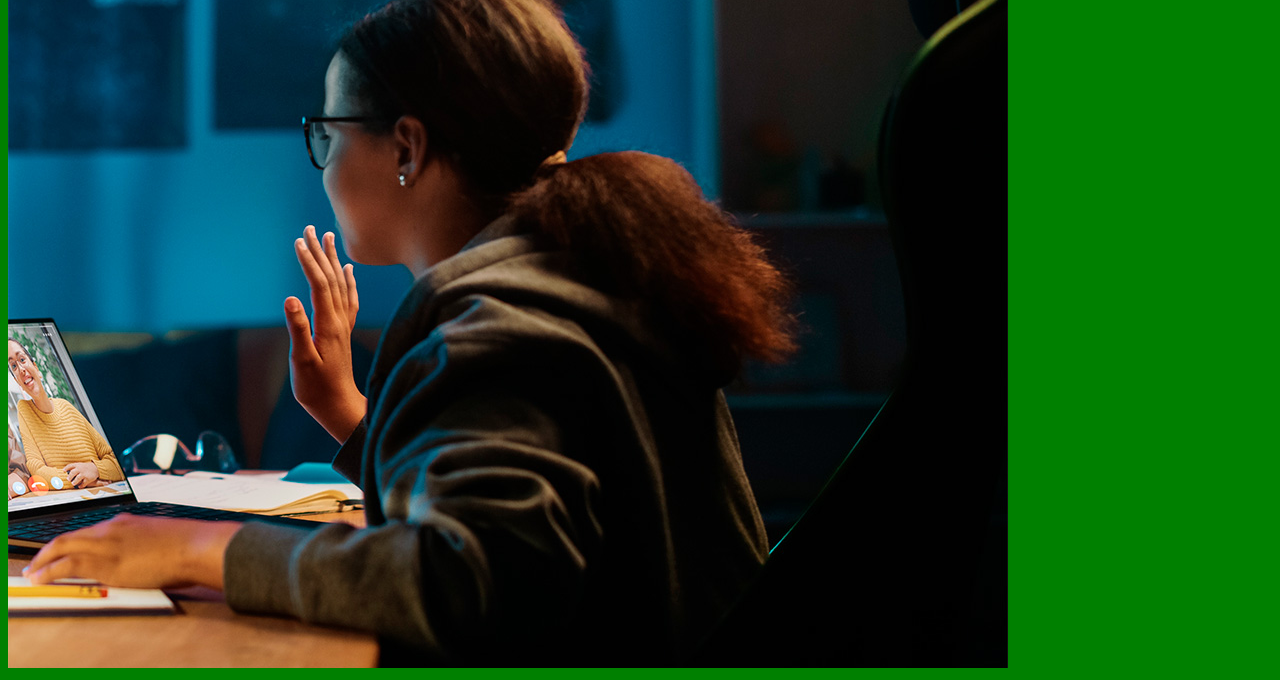
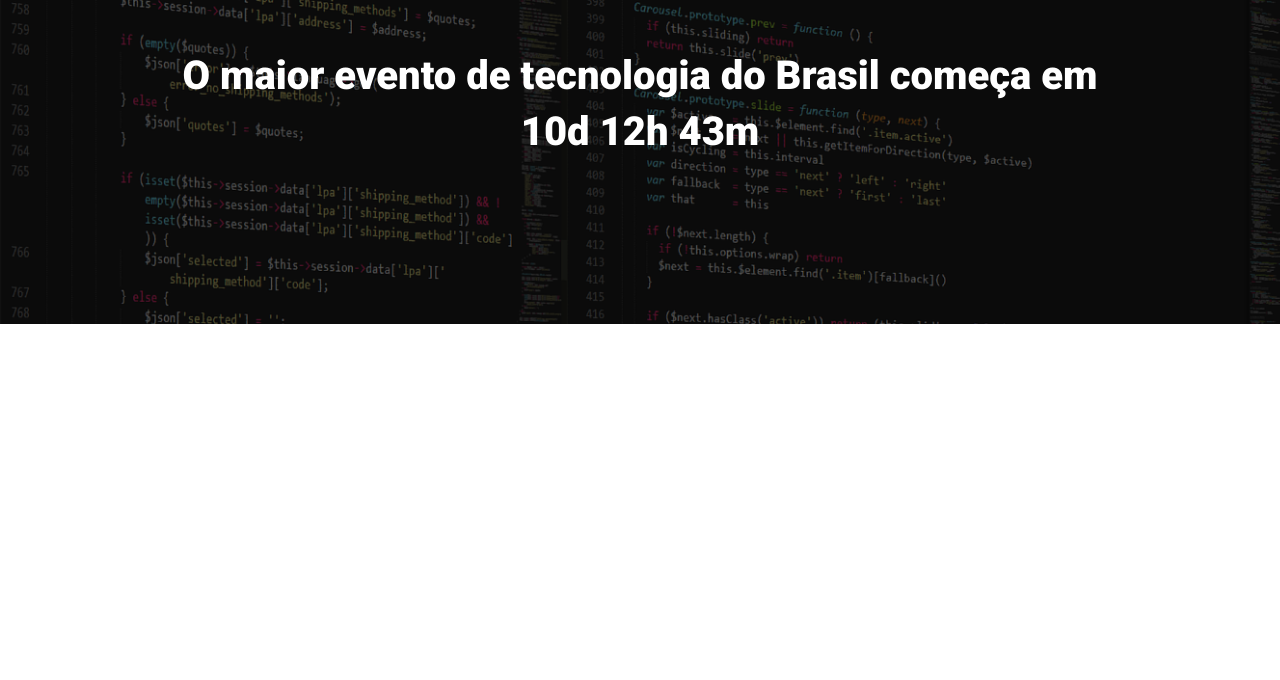
Before and after one commit to Flixz1n/ebac_techTalks, a website built with Parcel: page src/index.html in a window 1280 px wide. Shown: the part 160-840 px from the top of the page. After the commit the page ends 800 px from the top, so only its background shows below. Built offline with nearby package versions, Linux system fonts and the light colour scheme.

Commit message:
Criando o hero

```diff
--- a/src/index.html
+++ b/src/index.html
@@ -3,12 +3,19 @@
 <head>
     <meta charset="UTF-8">
     <meta name="viewport" content="width=device-width, initial-scale=1.0">
-    <title>Document</title>
+    <title>Ebac Tech Talks</title>
+    <link rel="preconnect" href="https://fonts.googleapis.com">
+    <link rel="preconnect" href="https://fonts.gstatic.com" crossorigin>
+    <link href="https://fonts.googleapis.com/css2?family=Roboto:wght@400;700;900&display=swap" rel="stylesheet">
     <link rel="stylesheet" href="./styles/main.scss">
 </head>
 <body>
-    <h1>olá</h1>
-    <img src="./images/backend.png">
+    <header class="hero">
+        <div class="container">
+            <img class="hero__logo" src="./images/ebac_logo.svg" alt="">
+            <p class="hero__text">O maior evento de tecnologia do Brasil começa em 10d 12h 43m</p>
+        </div>
+    </header>
 
     <script src="scripts/main.js"></script>
 </body>
--- /dev/null
+++ b/src/styles/_hero.scss
@@ -0,0 +1,52 @@
+.hero {
+    position: relative;
+    padding-top: 64px;
+    padding-bottom: 100px;
+    background-image: url(../images/fundo.png);
+    background-repeat: no-repeat;
+    background-size: cover;
+
+    .container {
+    position: relative;
+    }
+
+    &:before {
+        position: absolute;
+        top: 0;
+        left: 0;
+        width: 100%;
+        height: 100%;
+        background-color: #000;
+        content: '';
+        opacity: .6;
+    }
+
+    &__text{
+        margin-top: 64px;
+        margin-bottom: 64px;
+        font-size: 40px;
+        line-height: 56px;
+        font-weight: 800;
+        color: #fff;
+        text-align: center;
+    }
+
+    &__logo {
+        margin: 0 auto;
+        height: 80px;
+        display: block;
+    }
+
+    @media (max-width:640px) {
+        padding: 40px 0;
+        &__logo {
+            height: 40px;
+        }
+
+        &__text {
+            font-size: 22px;
+            line-height: 24px;
+            margin: 24px 0;
+        }
+    }
+}
--- a/src/styles/main.scss
+++ b/src/styles/main.scss
@@ -1,3 +1,23 @@
-body {
-    background-color: green;
+@use 'hero';
+
+* {
+    margin: 0;
+    padding: 0;
+    box-sizing: border-box;
+    font-family: Roboto, sans-serif;
+    color: #fff;
 }
+
+.container {
+    max-width: 960px;
+    width: 100%;
+    margin: 0 auto;
+
+    @media(max-width: 640px){
+        max-width: 80%;
+    }
+
+    @media (max-width: 1024px){
+        max-width: 90%;
+    }
+}
```
